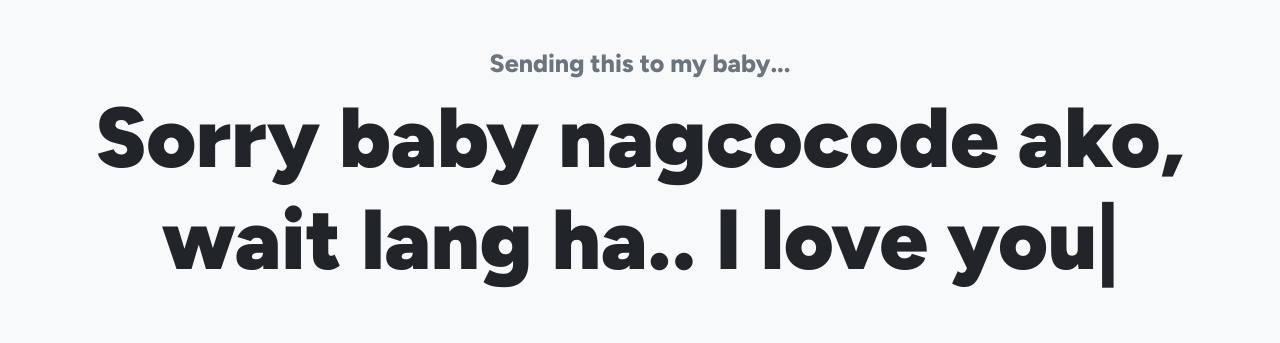
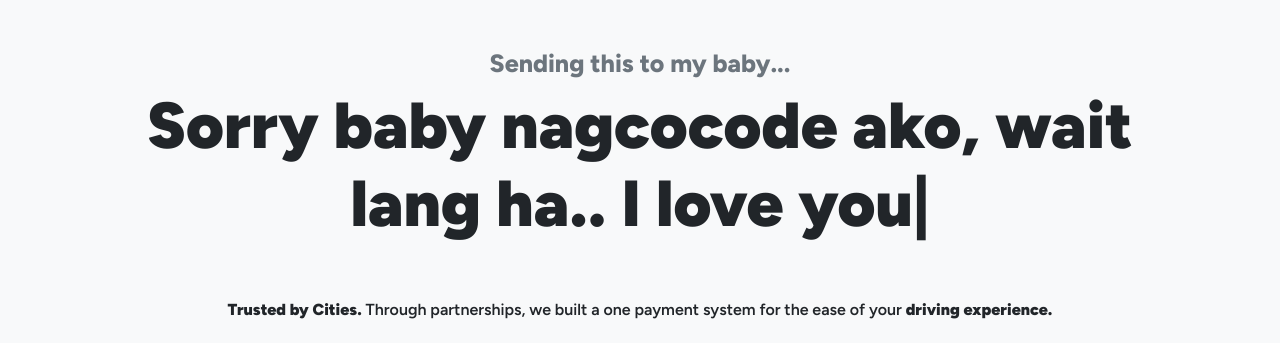
Before and after one commit to janpul/janpul.github.io, a PHP site: page / in a window 1280 px wide. Shown: the top 343 px of the page. Run offline with PHP 8.4, Linux system fonts and the light colour scheme.

Commit message:
Update design.css

```diff
--- a/design.css
+++ b/design.css
@@ -19,7 +19,7 @@
     }
 
     .emptext {
-      font-size: 85px;
+      font-size: 65px;
       font-weight: 900;
     }
 
```
